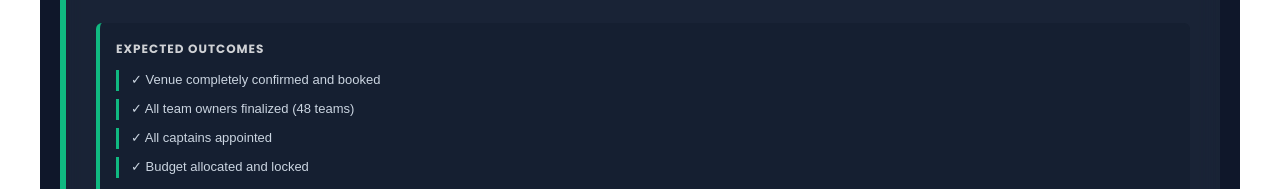
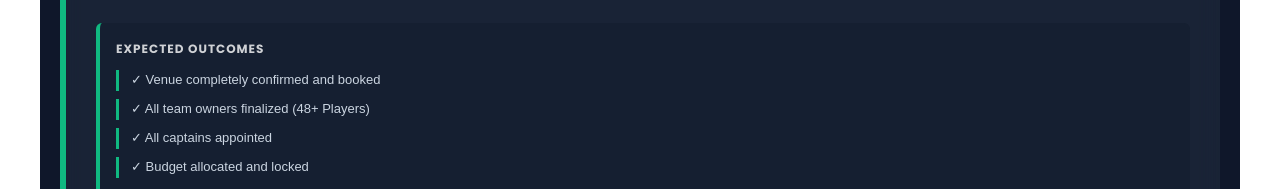
Before and after one commit to souravmalviya/ocpl-eventPage, a React (Vite) app: page / in a window 1280 px wide. Shown: the part 1113-1302 px from the top of the page. Built offline with nearby package versions, Linux system fonts and the light colour scheme.

Commit message:
Hotfix: update Phase 1 expected outcome text from (48 teams) to (48+ Players)

```diff
--- a/ocpl2026.jsx
+++ b/ocpl2026.jsx
@@ -575,7 +575,7 @@ export default function OCPL2026DetailedRoadmap({ onNavigateToGantt }) {
         <div className="outcomes-section" style={{ borderLeft: '4px solid #10B981' }}>
           <div className="outcomes-title">Expected Outcomes</div>
           <div className="outcome-item" style={{ borderColor: '#10B981' }}>✓ Venue completely confirmed and booked</div>
-          <div className="outcome-item" style={{ borderColor: '#10B981' }}>✓ All team owners finalized (48 teams)</div>
+          <div className="outcome-item" style={{ borderColor: '#10B981' }}>✓ All team owners finalized (48+ Players)</div>
           <div className="outcome-item" style={{ borderColor: '#10B981' }}>✓ All captains appointed</div>
           <div className="outcome-item" style={{ borderColor: '#10B981' }}>✓ Budget allocated and locked</div>
         </div>
```
